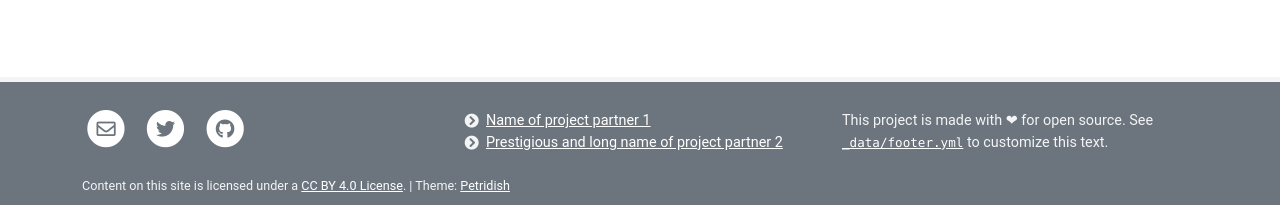
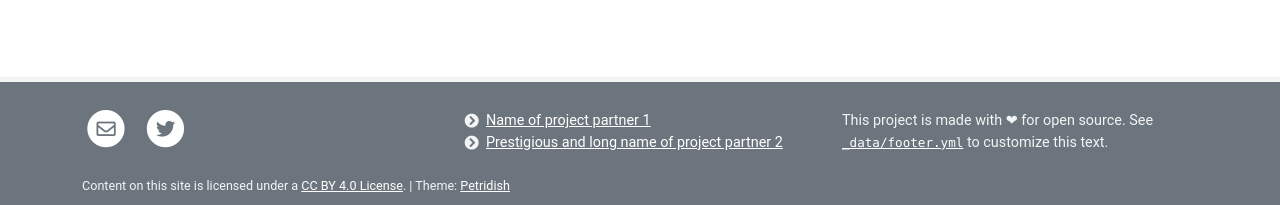
Before and after one commit to ilaria-iuliani/pols, a Jekyll site: the page built from pages/home.md, in a window 1280 px wide. Shown: the part 826-1031 px from the top of the page. Built offline with Jekyll 4.4.1, drawn with Linux system fonts in a browser that asks for light colours.

Commit message:
Update _config.yml

```diff
--- a/_config.yml
+++ b/_config.yml
@@ -10,7 +10,7 @@ author:                                 # Used for copyright statement in footer
 # SOCIAL PROFILES
 email: pols_it@googlegroups.com         # Social icon in footer
 twitter_username: pols                  # Social icon in footer
-github_username: pols                   # Social icon in footer
+# github_username: pols                   # Social icon in footer
 
 # THEME SETTINGS (ALL OPTIONAL)
 posts_on_home: 3                        # Show x number of latest posts on homepage, can be 0
```
